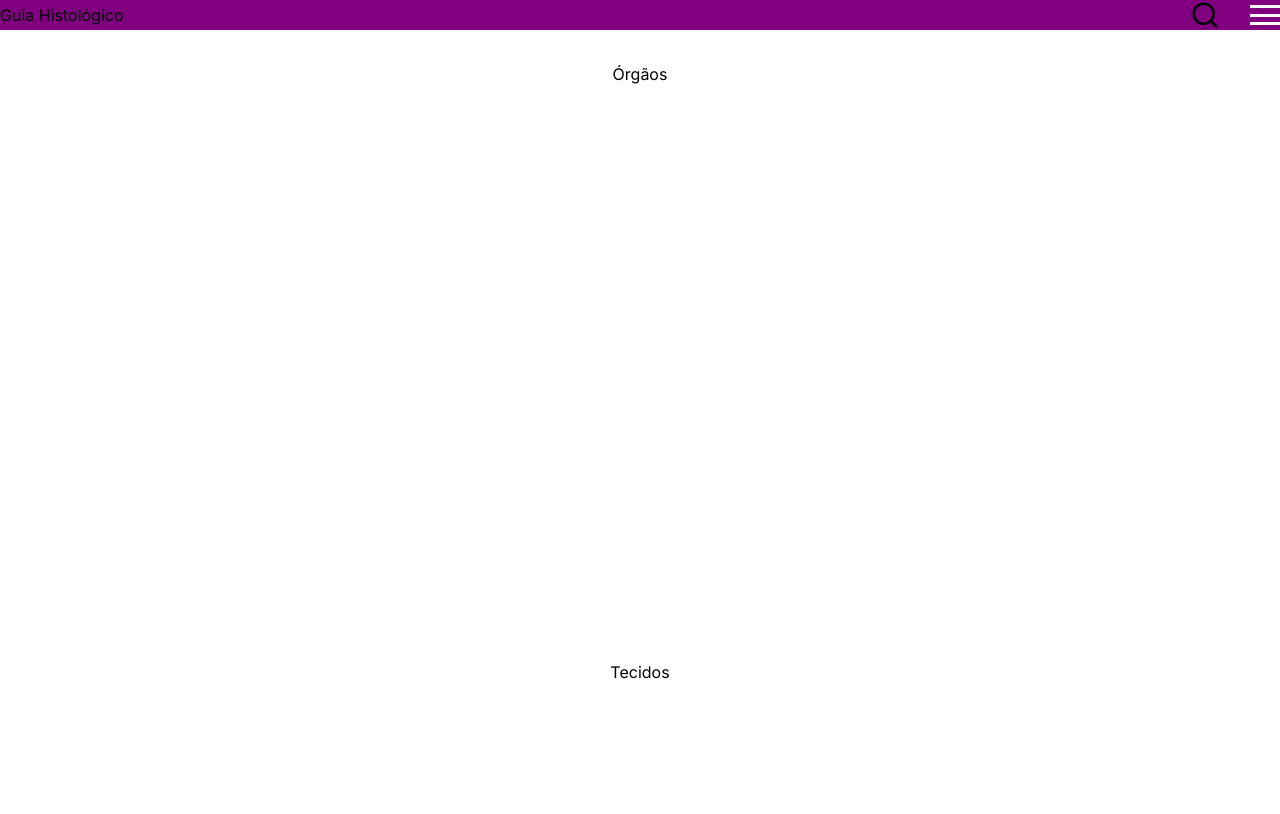
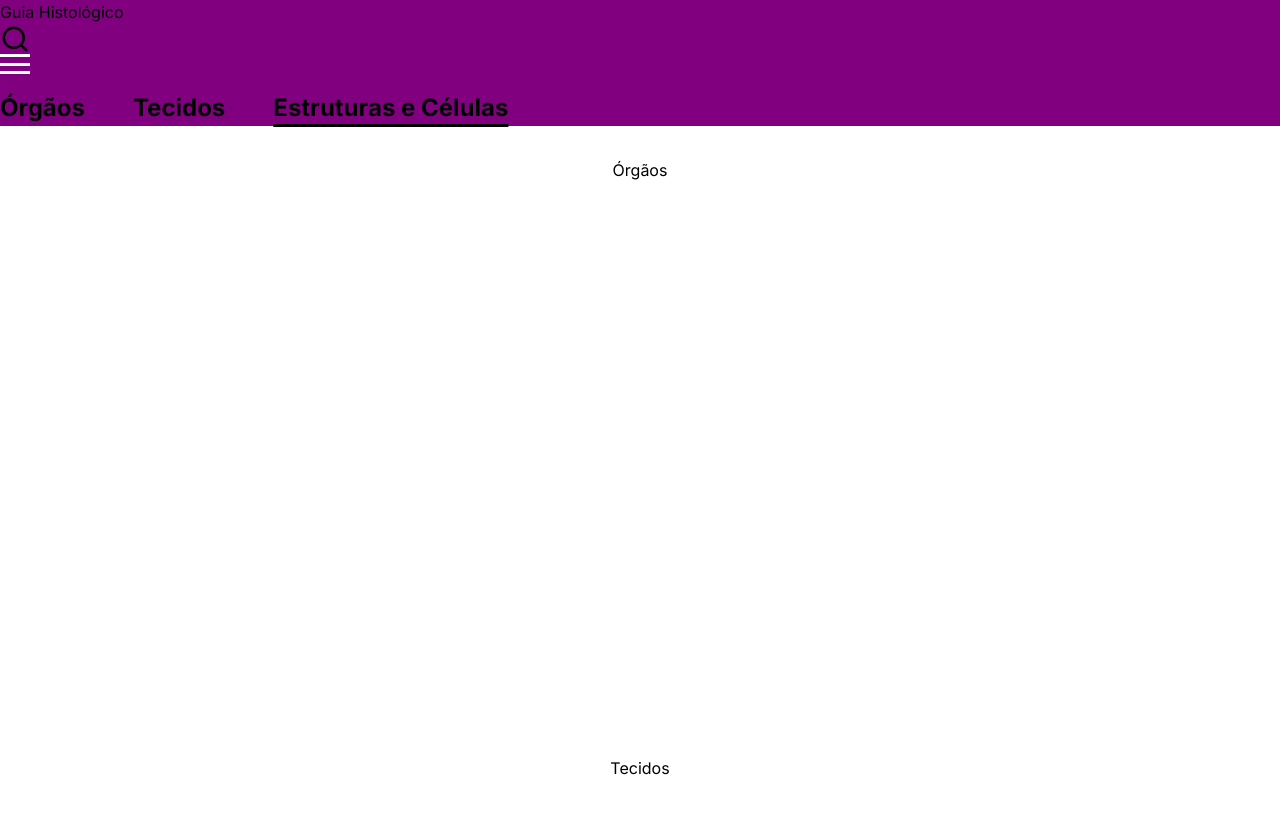
Before and after one commit to JoseArtur/GuaHistologico, a Next.js app: page / in a window 1280 px wide. Shown: the top 814 px of the page. Built offline with nearby package versions, Linux system fonts and the light colour scheme.

Commit message:
breadcrumb implementation

```diff
--- a/app/components/Header.tsx
+++ b/app/components/Header.tsx
@@ -5,7 +5,6 @@ import { useState } from 'react';
 import Menu from './Menu';
 import { FiSearch,FiArrowLeft } from 'react-icons/fi';
 import '@/styles/globals.css'
-import { useRouter } from 'next/navigation'
 
 export default function Header() {
   const [menuVisible, setMenuVisible] = useState(false);
@@ -13,16 +12,21 @@ export default function Header() {
   const toggleMenu = () => {
     setMenuVisible(!menuVisible);
   };
-  const router = useRouter()
+
+  const navigateTo = (path: string) => {
+    window.location.href = path;
+  };
+
   return (
     <>
-   <header className="sticky top-0 w-full z-50 bg-purple p-16 text-white">
-      <nav >
-<div className="text-sm xl:text-3xl font-bold"><Link href="/">
+    <header className="sticky top-0 w-full z-50 bg-purple pt-16 pl-16 pr-16 pb-10 text-white flex flex-col justify-between">
+      <div className="flex justify-between items-center">
+        <div className="text-sm xl:text-3xl font-bold mb-4">
+          <Link href="/" onClick={() => navigateTo('/')}>
             Guia Histológico
-
-    </Link></div>
-        <div className="spacer"></div>
+          </Link>
+        </div>
+        <div className="flex items-center">
           <FiSearch size={30} style={{ marginRight  : '30px' }}/>
           <button onClick={toggleMenu} className={`hamburger ${menuVisible ? 'active' : ''}`}>
             <span></span>
@@ -30,10 +34,22 @@ export default function Header() {
             <span></span>
           </button>
           <Menu menuVisible={menuVisible} toggleMenu={toggleMenu} /> {/* Pass toggleMenu function */}
+        </div>
+      </div>
+      <nav className="flex flex-col">
+        <div className="breadcrumb flex">
+          <Link href="/orgaos" onClick={() => navigateTo('/orgaos')} className={window.location.pathname === '/orgaos' ? 'active' : ''}>
+            Órgãos
+          </Link>
+          <Link href="/tecidos" onClick={() => navigateTo('/tecidos')} className={window.location.pathname === '/tecidos' ? 'active' : ''}>
+            Tecidos
+          </Link>
+          <Link href="/" onClick={() => navigateTo('/')} className={window.location.pathname === '/' ? 'active' : ''}>
+            Estruturas e Células
+          </Link>
+        </div>
       </nav>
     </header>
-       <div className=""></div>
     </>
   );
-}
-// components/Menu.tsx
+};
--- a/app/tecidos/page.tsx
+++ b/app/tecidos/page.tsx
@@ -8,8 +8,7 @@ import Post, { BgColor } from "@/app/components/Post";
 const TecidosPage: React.FC = () => {
   return (
     <>
-      <div className="tecidos-page pt-24">
-        <Header />
+      <div className="tecidos-page#">
         <Post
           imageUrl="default.jpg"
           description=""
--- a/styles/globals.css
+++ b/styles/globals.css
@@ -142,3 +142,41 @@ nav {
 .description {
   margin-top: 10px;
 }
+
+.title-large {
+  font-size: 4em;
+  font-weight: bold;
+}
+.title-small {
+  font-size: 2em;
+  font-weight: bold;
+}
+
+.description {
+  margin-top: 10px;
+}
+
+.breadcrumb {
+  margin-top: 1em;
+}
+
+.breadcrumb a {
+  cursor: pointer;
+  transition: color 0.3s ease;
+  font-size: 1.5em;
+  margin-right: 2em;
+  font-weight: bold;
+}
+
+nav {
+  display: flex;
+  flex-direction: column;
+  align-items: start;
+}
+
+.breadcrumb a.active {
+  text-decoration: underline;
+  text-decoration-thickness: 3px; /* Adjust as needed */
+  text-underline-offset: 8px; /* Adjust as needed */
+
+}
```
Lines whose indentation alone changed are shown as unchanged.
